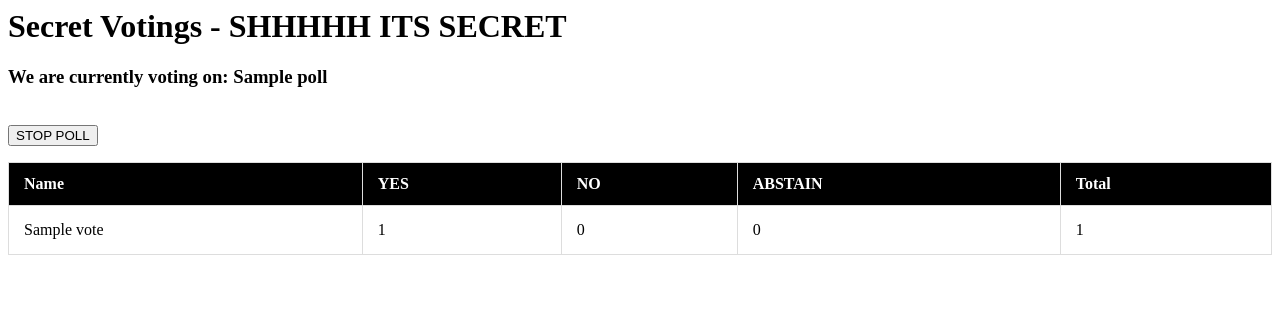
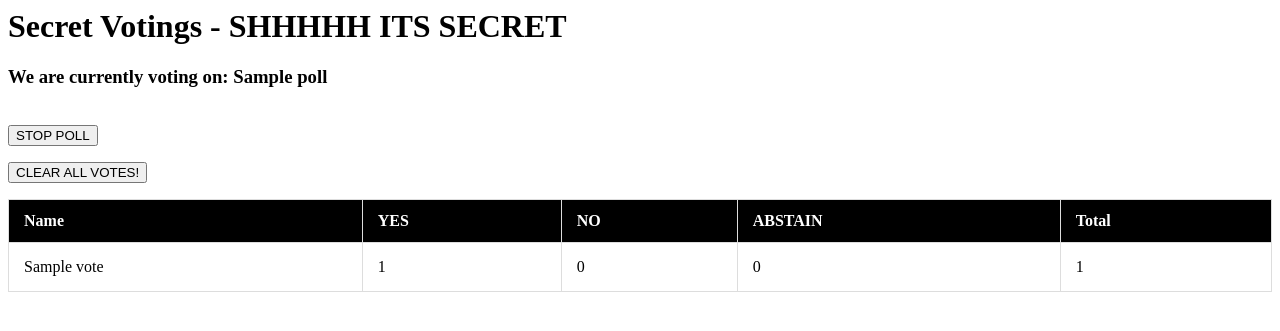
Before and after one commit to hjarrell/Secret-Vote, a PHP site: page /admin.php in a window 1280 px wide. Shown: the top 331 px of the page. Run offline with PHP 8.4, Linux system fonts and the light colour scheme; the visitor is signed in with stand-in values (Sample User, id 1); tables that the repository leaves empty hold one stand-in row (values such as "Sample post").

Commit message:
Added a clear votes button
This button allows the admin to clear all the current votes.

```diff
--- a/admin.php
+++ b/admin.php
@@ -73,6 +73,13 @@ session_start(); // Have to start session before html
         $nameSql = "SELECT DISTINCT name FROM votes ORDER BY name ASC;";
         $nameResult = $conn->query($nameSql);
         if ($nameResult->num_rows > 0) {
+            // Clear votes button
+            echo '
+                <form action="admincommand.php" method="post">
+                    <input type="hidden" name="command" value="clearvotes">
+                    <input type="submit" value="CLEAR ALL VOTES!">
+                </form>
+            ';
             // Sets up the table header
             echo '
                 <table>
--- a/admincommand.php
+++ b/admincommand.php
@@ -26,6 +26,9 @@ if ($_SESSION["isadmin"] == true) { // Make sure we have admin permissions
                             $sql = "INSERT INTO current_poll VALUES (1,'".mysqli_real_escape_string($conn, $name)."');"; // Start a poll by inserting into current_poll
                         }
                         break;
+                    case "clearvotes":
+                        $sql="DELETE FROM votes WHERE 1=1;";
+                        break;
                     default:
                         break;
                 }
```
